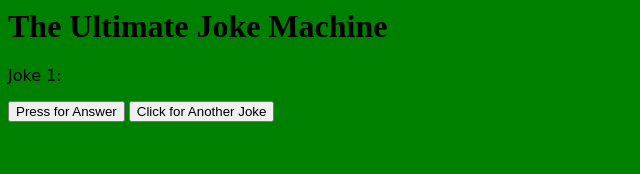
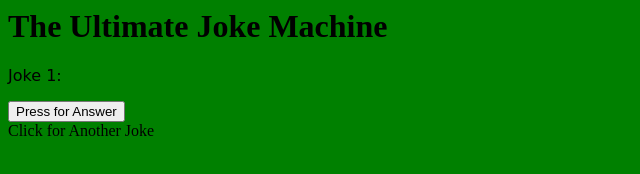
Before and after one commit to viksdhillon/Joke, a plain HTML site: page index.html in a window 1280 px wide. Shown: the whole page, without its empty margins (0-640 px from the left). Drawn offline with nearby package versions, Linux system fonts and the light colour scheme; no server answers.

Commit message:
Update index.html

```diff
--- a/index.html
+++ b/index.html
@@ -34,8 +34,8 @@
 	<p id="ptag2" style="font-family: Fontdiner Swanky, cursive"></p>
 
 	<button onclick="superClick()" id="hi">Press for Answer</button>
-
-	<button onclick="main()" id="h">Click for Another Joke</button>
+	<br>
+	<a onclick="main()" id="h">Click for Another Joke</a>
 
 
 	<script type="text/javascript">
```
